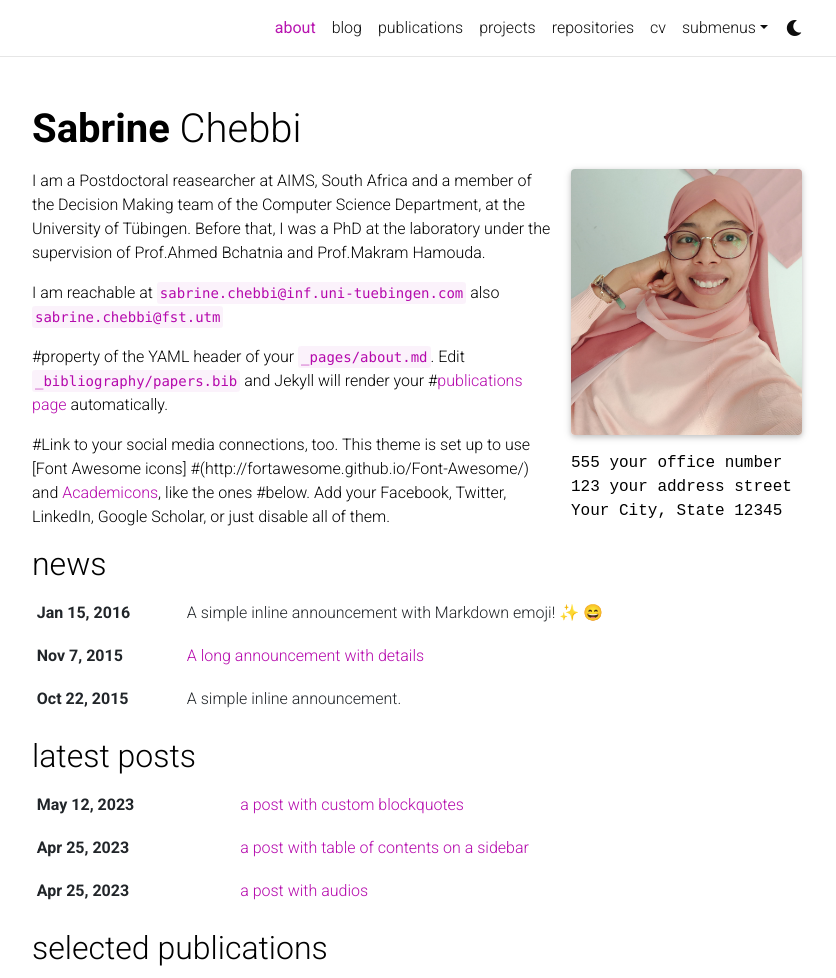
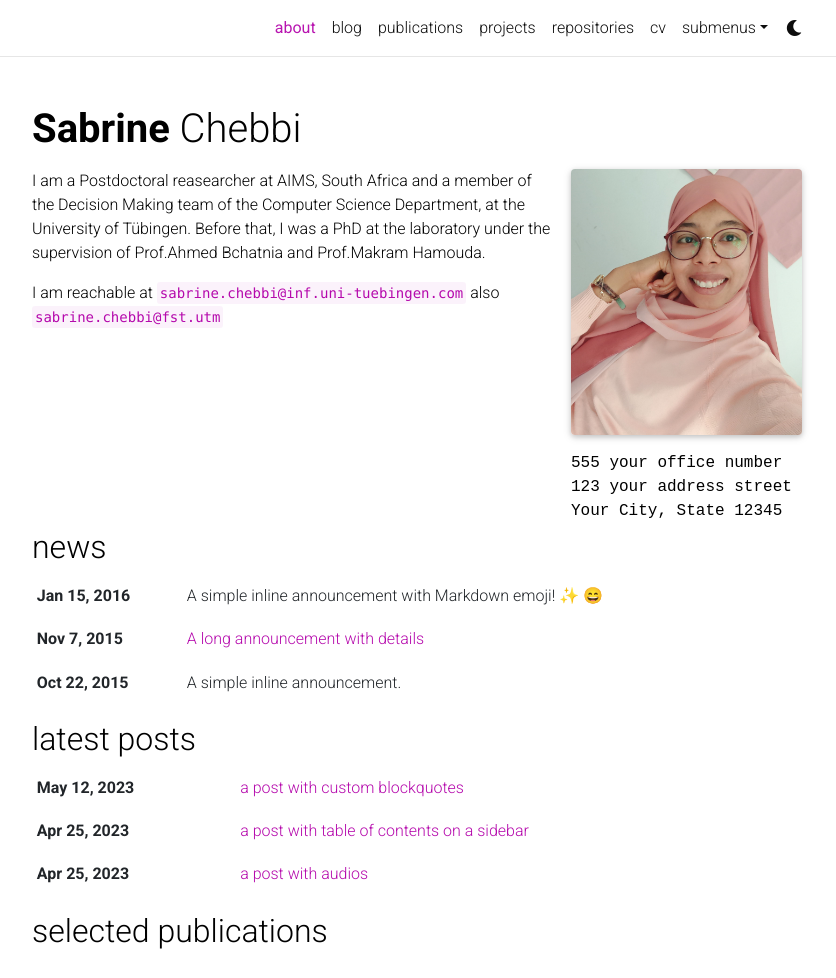
Before and after one commit to Sabrine-stack/Sabrine-stack.github.io, a Jekyll site: the page built from _pages/about.md, in a window 1280 px wide and 1284 px high, cut to the strip 0-978 px from the top of the window. Shown: the whole strip, without its empty margins (223-1059 px from the left). Built offline with Jekyll 4.4.1, drawn with Linux system fonts in a browser that asks for light colours; full-size pictures stand in for the smaller copies a plugin makes; emoji names are drawn with the system emoji font; comment, search, counter and statistics services are not loaded; a style sheet for code colours, icons or effects is not loaded.

Commit message:
Update about.md

```diff
--- a/_pages/about.md
+++ b/_pages/about.md
@@ -22,9 +22,3 @@ social: true  # includes social icons at the bottom of the page
 I am a Postdoctoral reasearcher at AIMS, South Africa and a member of the Decision Making team of the Computer Science Department, at the University of Tübingen. Before that, I was a PhD at the laboratory under the supervision of Prof.Ahmed Bchatnia and Prof.Makram Hamouda.
 
 I am reachable at `sabrine.chebbi@inf.uni-tuebingen.com` also `sabrine.chebbi@fst.utm`
-
-
-#property of the YAML header of your `_pages/about.md`. Edit `_bibliography/papers.bib` and Jekyll will render your #[publications page](/al-folio/publications/) automatically.
-
-#Link to your social media connections, too. This theme is set up to use [Font Awesome icons]
-#(http://fortawesome.github.io/Font-Awesome/) and [Academicons](https://jpswalsh.github.io/academicons/), like the ones #below. Add your Facebook, Twitter, LinkedIn, Google Scholar, or just disable all of them.
```
